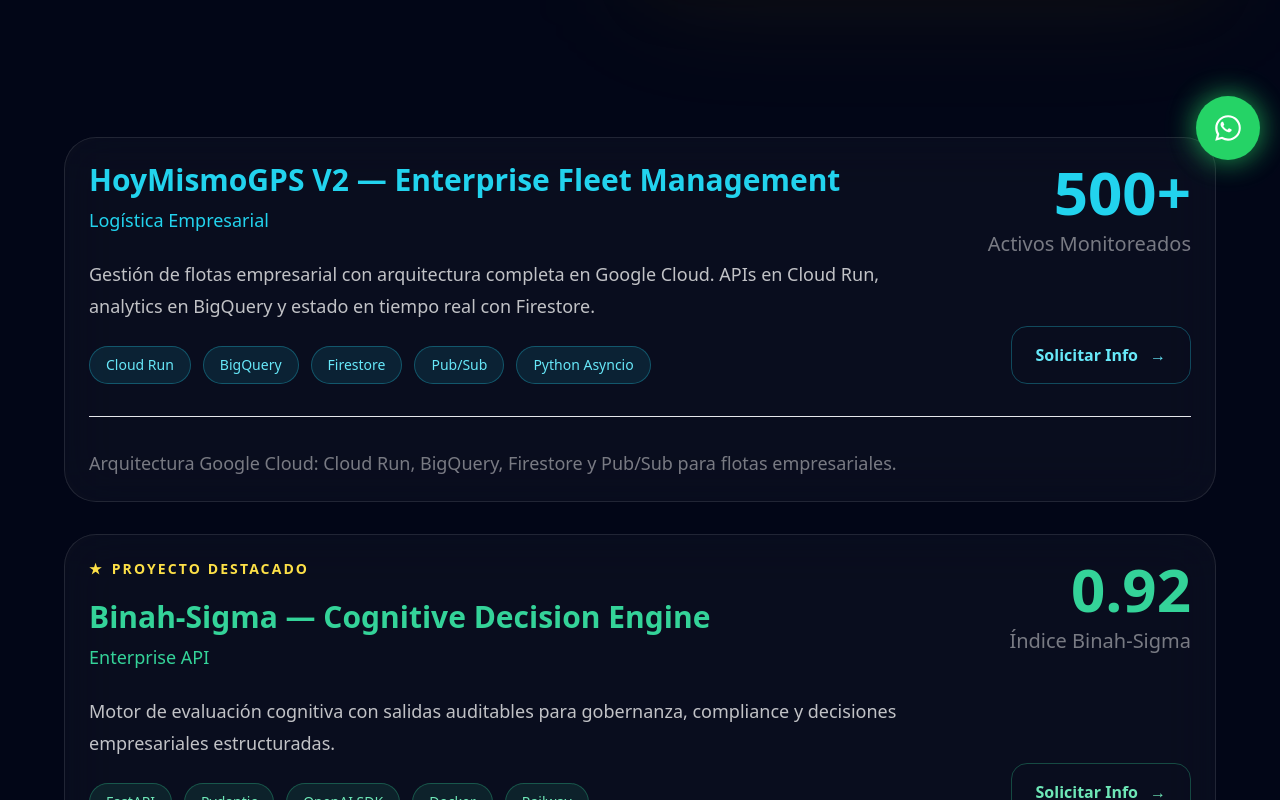
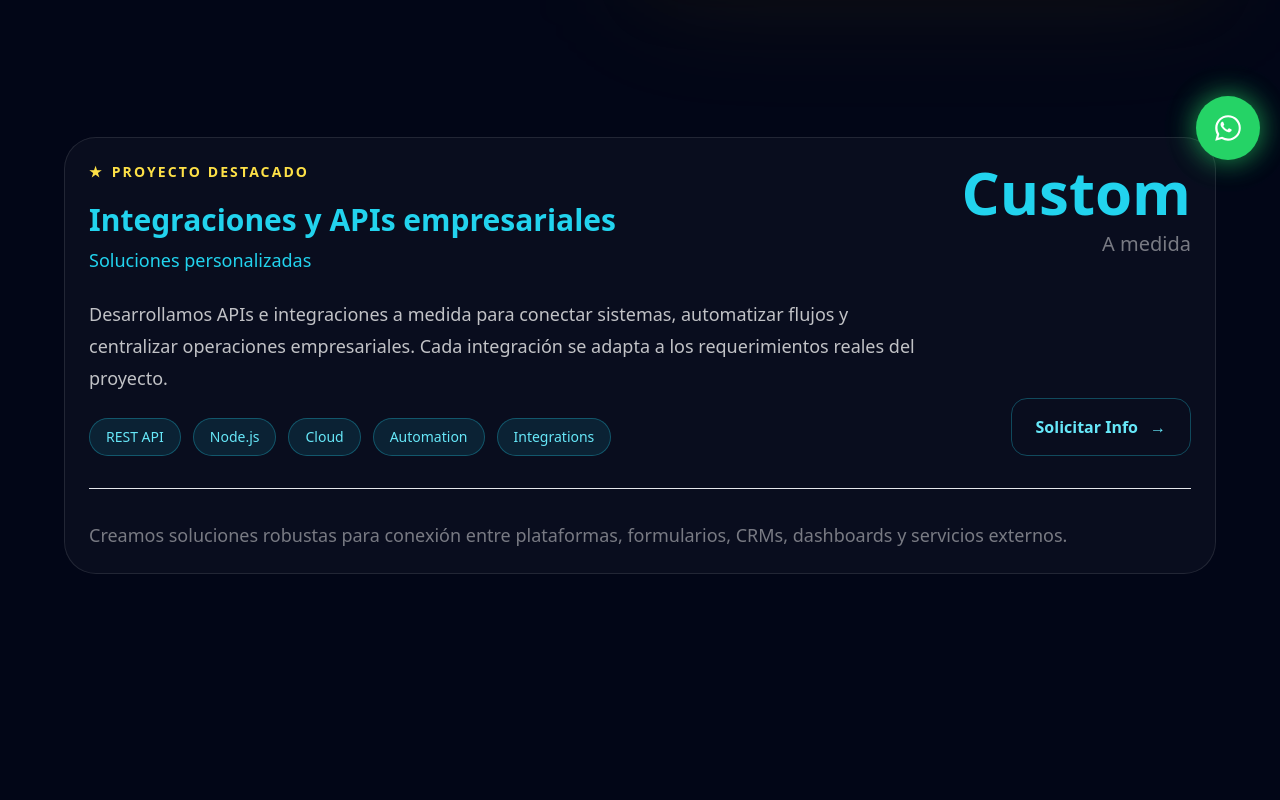
Before and after one commit to NocianDev/TecnologiasHoyMismo, a React (Vite) app: page /apis in a window 1280 px wide. Shown: the part 620-1420 px from the top of the page. After the commit the page ends 1258 px from the top, so only its background shows below. Built offline with nearby package versions, Linux system fonts and the light colour scheme.

Commit message:
Actualizacion 7

```diff
--- a/src/data/portfolioData.ts
+++ b/src/data/portfolioData.ts
@@ -12,69 +12,32 @@
 
 export const IA_PROJECTS: PortfolioProject[] = [
   {
-    title: "Tikun Olam v2 — Observable Ethical AI",
-    subtitle: "Finalista — Google Cloud x Datadog Hackathon",
+    title: "VocalisAI V3 — Multi-Agent Voice Intelligence",
+    subtitle: "Solución propia de inteligencia artificial",
     description:
-      "Pipeline ético de IA observable con detección de sesgo civilizacional BinahSigma e Índice de Riesgo Ético (ERI) en cada decisión.",
-    tech: ["Python", "Vertex AI", "Datadog", "BinahSigma", "GPT-4o", "Grok"],
-    metric: "73%",
-    metricLabel: "Bias Detectado",
+      "Sistema multi-agente de voz con inteligencia artificial orientado a atención automatizada, seguimiento conversacional, interacción por voz y automatización de procesos en tiempo real.",
+    tech: ["Gemini Live API", "ElevenLabs", "Twilio", "Stripe", "Voice AI"],
+    metric: "24/7",
+    metricLabel: "Disponibilidad",
     extra:
-      "Pipeline 10-Sefirot con 5 proveedores de IA. Recomendación NO_GO en contrato Anthropic x Pentagon de $2.4B.",
-    color: "green",
+      "Plataforma diseñada para automatizar interacciones por voz, mejorar la atención y escalar procesos conversacionales con IA avanzada.",
+    color: "purple",
     featured: true,
-  },
-  {
-    title: "Binah-Sigma — Cognitive Decision Engine",
-    subtitle: "Enterprise API",
-    description:
-      "Motor de evaluación cognitiva que produce outputs estructurados y auditables para gobernanza empresarial y cumplimiento ESG.",
-    tech: ["FastAPI", "Pydantic", "OpenAI SDK", "Docker", "Railway"],
-    metric: "0.92",
-    metricLabel: "Índice Binah-Sigma",
-    extra:
-      "Infraestructura de IA auditable para evaluación estructurada de decisiones empresariales.",
-    color: "green",
-    featured: true,
-  },
-  {
-    title: "Ethica.AI Framework",
-    subtitle: "Sistemas de Decisión",
-    description:
-      "Orquesta Gemini, Mistral y DeepSeek para eliminar sesgos en la toma de decisiones corporativas críticas.",
-    tech: ["Multi-LLM Orch", "GraphQL", "Python SDK", "Pydantic"],
-    metric: "10-Layer",
-    metricLabel: "Pipeline",
-    extra:
-      "Arquitectura Multi-Provider para decisiones corporativas sin sesgo.",
-    color: "purple",
   },
 ];
 
 export const API_PROJECTS: PortfolioProject[] = [
   {
-    title: "HoyMismoGPS V2 — Enterprise Fleet Management",
-    subtitle: "Logística Empresarial",
+    title: "Integraciones y APIs empresariales",
+    subtitle: "Soluciones personalizadas",
     description:
-      "Gestión de flotas empresarial con arquitectura completa en Google Cloud. APIs en Cloud Run, analytics en BigQuery y estado en tiempo real con Firestore.",
-    tech: ["Cloud Run", "BigQuery", "Firestore", "Pub/Sub", "Python Asyncio"],
-    metric: "500+",
-    metricLabel: "Activos Monitoreados",
+      "Desarrollamos APIs e integraciones a medida para conectar sistemas, automatizar flujos y centralizar operaciones empresariales. Cada integración se adapta a los requerimientos reales del proyecto.",
+    tech: ["REST API", "Node.js", "Cloud", "Automation", "Integrations"],
+    metric: "Custom",
+    metricLabel: "A medida",
     extra:
-      "Arquitectura Google Cloud: Cloud Run, BigQuery, Firestore y Pub/Sub para flotas empresariales.",
+      "Creamos soluciones robustas para conexión entre plataformas, formularios, CRMs, dashboards y servicios externos.",
     color: "cyan",
-  },
-  {
-    title: "Binah-Sigma — Cognitive Decision Engine",
-    subtitle: "Enterprise API",
-    description:
-      "Motor de evaluación cognitiva con salidas auditables para gobernanza, compliance y decisiones empresariales estructuradas.",
-    tech: ["FastAPI", "Pydantic", "OpenAI SDK", "Docker", "Railway"],
-    metric: "0.92",
-    metricLabel: "Índice Binah-Sigma",
-    extra:
-      "API robusta para procesos empresariales con evaluación cognitiva avanzada.",
-    color: "green",
     featured: true,
   },
 ];
@@ -82,54 +45,55 @@
 export const CHATBOT_PROJECTS: PortfolioProject[] = [
   {
     title: "VocalisAI V3 — Multi-Agent Voice Intelligence",
-    subtitle: "Finalista — Google Gemini Live Hackathon",
+    subtitle: "Chatbot y voz inteligente",
     description:
-      "Sistema multi-agente de voz con IA. Akiva supervisa a Alex, Nova, Diana, Marco, Sara y Raúl. Cada interacción es evaluada éticamente en tiempo real.",
-    tech: ["Gemini Live API", "ElevenLabs", "Twilio", "Stripe", "TOF Layer"],
-    metric: "6+1",
-    metricLabel: "Agentes (Akiva)",
+      "Sistema conversacional de voz con inteligencia artificial para atención automatizada, seguimiento de clientes y respuestas inteligentes en múltiples flujos.",
+    tech: ["Gemini Live API", "ElevenLabs", "Twilio", "Voice AI", "Automation"],
+    metric: "24/7",
+    metricLabel: "Atención",
     extra:
-      "Meta-agente Akiva orquestando 6 especialistas con capa ética TOF en cada llamada.",
+      "Pensado para negocios que buscan escalar soporte, ventas y comunicación automatizada con experiencias conversacionales más naturales.",
     color: "purple",
     featured: true,
+  },
+  {
+    title: "HoyMismo Dashboard",
+    subtitle: "Automatización y gestión interna",
+    description:
+      "Dashboard integral orientado a control operativo, gestión de procesos y visualización de información en tiempo real para mejorar el seguimiento interno de operaciones.",
+    tech: ["Next.js", "Firebase", "Dashboards", "Automation", "Analytics"],
+    metric: "All-in-One",
+    metricLabel: "Gestión",
+    extra:
+      "Solución enfocada en centralizar información, automatizar procesos internos y mejorar la visibilidad de las operaciones desde un solo entorno.",
+    color: "blue",
   },
 ];
 
 export const SERVICE_PROJECTS: PortfolioProject[] = [
   {
-    title: "HoyMismo Dashboard Agencia",
-    subtitle: "HoyMismo Platform",
+    title: "HoyMismoGPS V2 — Fleet Management",
+    subtitle: "Sistema de gestión y monitoreo",
     description:
-      "CRM, gestión de expedientes, tracking de importaciones, facturación y Business Intelligence para agencias aduanales.",
-    tech: ["Next.js 14", "Firebase", "Google Cloud", "Tailwind"],
-    metric: "All-in-One",
-    metricLabel: "OS Agencias",
+      "Plataforma de gestión de flotas con monitoreo de activos, visualización operativa y control logístico diseñado para empresas que requieren seguimiento en tiempo real.",
+    tech: ["Cloud Run", "BigQuery", "Firestore", "Pub/Sub", "Logistics"],
+    metric: "500+",
+    metricLabel: "Activos",
     extra:
-      "Sistema operativo completo para agencias aduanales e importación vehicular.",
-    color: "blue",
+      "Sistema empresarial orientado a trazabilidad, monitoreo y control operativo de unidades y activos.",
+    color: "cyan",
+    featured: true,
   },
   {
-    title: "SignaFlow — Legal Tech SaaS",
-    subtitle: "Plataforma SaaS",
+    title: "A Huevo Es Verde",
+    subtitle: "Sitio web para restaurante de jugos y almuerzos",
     description:
-      "Usa IA (Gemini) para redacción de contratos y Canvas API para firmas biométricas con sellos de auditoría criptográficos.",
-    tech: ["React 19", "Gemini Pro", "Firebase Auth", "Canvas API"],
-    metric: "SHA-256",
-    metricLabel: "Audit Trail",
+      "Desarrollo web enfocado en presencia digital, imagen de marca y comunicación clara de menú, concepto y propuesta gastronómica para un restaurante de jugos y almuerzos.",
+    tech: ["React", "Vite", "Tailwind", "Responsive Design", "Branding"],
+    metric: "Menú + Marca",
+    metricLabel: "Presencia digital",
     extra:
-      "Plataforma de firma digital con validez legal y sellos criptográficos.",
+      "Proyecto orientado a proyectar una imagen fresca, atractiva y moderna, facilitando que los clientes conozcan la oferta del restaurante y conecten con su identidad visual.",
     color: "yellow",
   },
-  {
-    title: "Enterprise Logistics OS",
-    subtitle: "HoyMismo Courier",
-    description:
-      "Integra CRM, facturación, tracking y asistente IA en un dashboard unificado para operaciones de courier.",
-    tech: ["Next.js 14", "Firebase", "Tailwind", "Recharts"],
-    metric: "All-in-One",
-    metricLabel: "CRM + AI",
-    extra:
-      "Sistema operativo completo para logística internacional con CRM, facturación y asistente IA.",
-    color: "cyan",
-  },
 ];
--- a/src/pages/APIs.tsx
+++ b/src/pages/APIs.tsx
@@ -1,22 +1,25 @@
 import PortfolioCard from "../components/PortfolioCard";
 import PageHero from "../components/PageHero";
 import { API_PROJECTS } from "../data/portfolioData";
+import Reveal from "../components/Reveal";
 
 export default function APIs() {
   return (
     <main>
       <PageHero
         badge="APIs e Integraciones"
-        title="APIS y aplicaciones "
+        title="APIs y Aplicaciones Empresariales"
         description="Diseñamos APIs y aplicaciones empresariales, conectores, flujos en tiempo real y arquitecturas modernas para integrar plataformas, automatizar operaciones y centralizar información crítica."
         image="/images/API.png"
-        imageAlt="Integraciones, backend y arquitectura de APIs"
+        imageAlt="APIs e integraciones empresariales"
       />
 
       <section className="section pt-6">
         <div className="mt-6 space-y-8">
-          {API_PROJECTS.map((project) => (
-            <PortfolioCard key={project.title} project={project} />
+          {API_PROJECTS.map((project, index) => (
+            <Reveal key={project.title} delay={index * 120}>
+              <PortfolioCard project={project} />
+            </Reveal>
           ))}
         </div>
       </section>
--- a/src/pages/Chatbots.tsx
+++ b/src/pages/Chatbots.tsx
@@ -1,6 +1,7 @@
 import PortfolioCard from "../components/PortfolioCard";
 import PageHero from "../components/PageHero";
 import { CHATBOT_PROJECTS } from "../data/portfolioData";
+import Reveal from "../components/Reveal";
 
 export default function Chatbots() {
   return (
@@ -10,13 +11,15 @@
         title="Chatbots con enfoque empresarial y Dashboards"
         description="Creamos chatbots, asistentes de voz y sistemas multi-agente que automatizan soporte, ventas y seguimiento ademas de dashboards para monitoreo y control de operaciones, diseñados para mejorar la eficiencia, experiencia del cliente y resultados comerciales reales."
         image="/images/Chatbot.png"
-        imageAlt="Chatbots, agentes conversacionales y voz inteligente"
+        imageAlt="Chatbots y asistentes inteligentes"
       />
 
       <section className="section pt-6">
         <div className="mt-6 space-y-8">
-          {CHATBOT_PROJECTS.map((project) => (
-            <PortfolioCard key={project.title} project={project} />
+          {CHATBOT_PROJECTS.map((project, index) => (
+            <Reveal key={project.title} delay={index * 120}>
+              <PortfolioCard project={project} />
+            </Reveal>
           ))}
         </div>
       </section>
--- a/src/pages/IA.tsx
+++ b/src/pages/IA.tsx
@@ -1,6 +1,7 @@
 import PortfolioCard from "../components/PortfolioCard";
 import PageHero from "../components/PageHero";
 import { IA_PROJECTS } from "../data/portfolioData";
+import Reveal from "../components/Reveal";
 
 export default function IA() {
   return (
@@ -10,13 +11,15 @@
         title="IA con funcion de call center o recepcionista"
         description="Construimos inteligencias artificiales que brindan la capacidad de atender llamadas 24/7 y dar soluciones precisas"
         image="/images/AI.png"
-        imageAlt="Inteligencia artificial, redes neuronales y sistemas cognitivos"
+        imageAlt="Inteligencia artificial aplicada a negocios"
       />
 
       <section className="section pt-6">
         <div className="mt-6 space-y-8">
-          {IA_PROJECTS.map((project) => (
-            <PortfolioCard key={project.title} project={project} />
+          {IA_PROJECTS.map((project, index) => (
+            <Reveal key={project.title} delay={index * 120}>
+              <PortfolioCard project={project} />
+            </Reveal>
           ))}
         </div>
       </section>
--- a/src/pages/Servicios.tsx
+++ b/src/pages/Servicios.tsx
@@ -1,6 +1,7 @@
 import PortfolioCard from "../components/PortfolioCard";
 import PageHero from "../components/PageHero";
 import { SERVICE_PROJECTS } from "../data/portfolioData";
+import Reveal from "../components/Reveal";
 
 export default function Servicios() {
   return (
@@ -10,13 +11,15 @@
         title="Diseño de paginas web,GPS para vehiculos y camiones,Campañas de redes sociales"
         description="Desarrollamos plataformas y soluciones web orientadas a productividad, control operativo, presencia digital y escalabilidad real, servicios de GPS de gran precicionn y campañas con enfoque en redes sociales para empresas."
         image="/images/System.png"
-        imageAlt="Plataformas, dashboards y sistemas empresariales"
+        imageAlt="Servicios y plataformas empresariales"
       />
 
       <section className="section pt-6">
         <div className="mt-6 space-y-8">
-          {SERVICE_PROJECTS.map((project) => (
-            <PortfolioCard key={project.title} project={project} />
+          {SERVICE_PROJECTS.map((project, index) => (
+            <Reveal key={project.title} delay={index * 120}>
+              <PortfolioCard project={project} />
+            </Reveal>
           ))}
         </div>
       </section>
```
